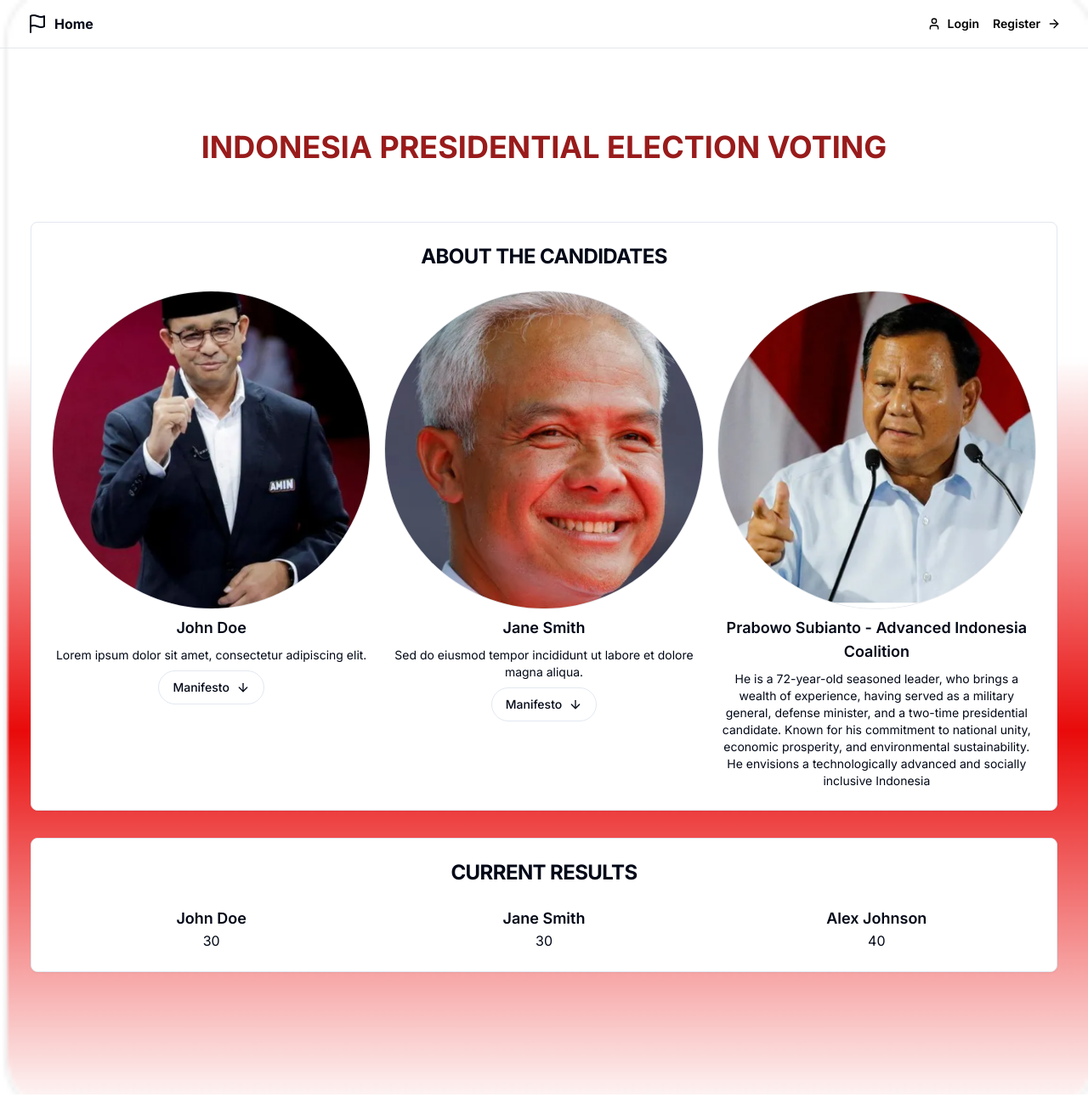
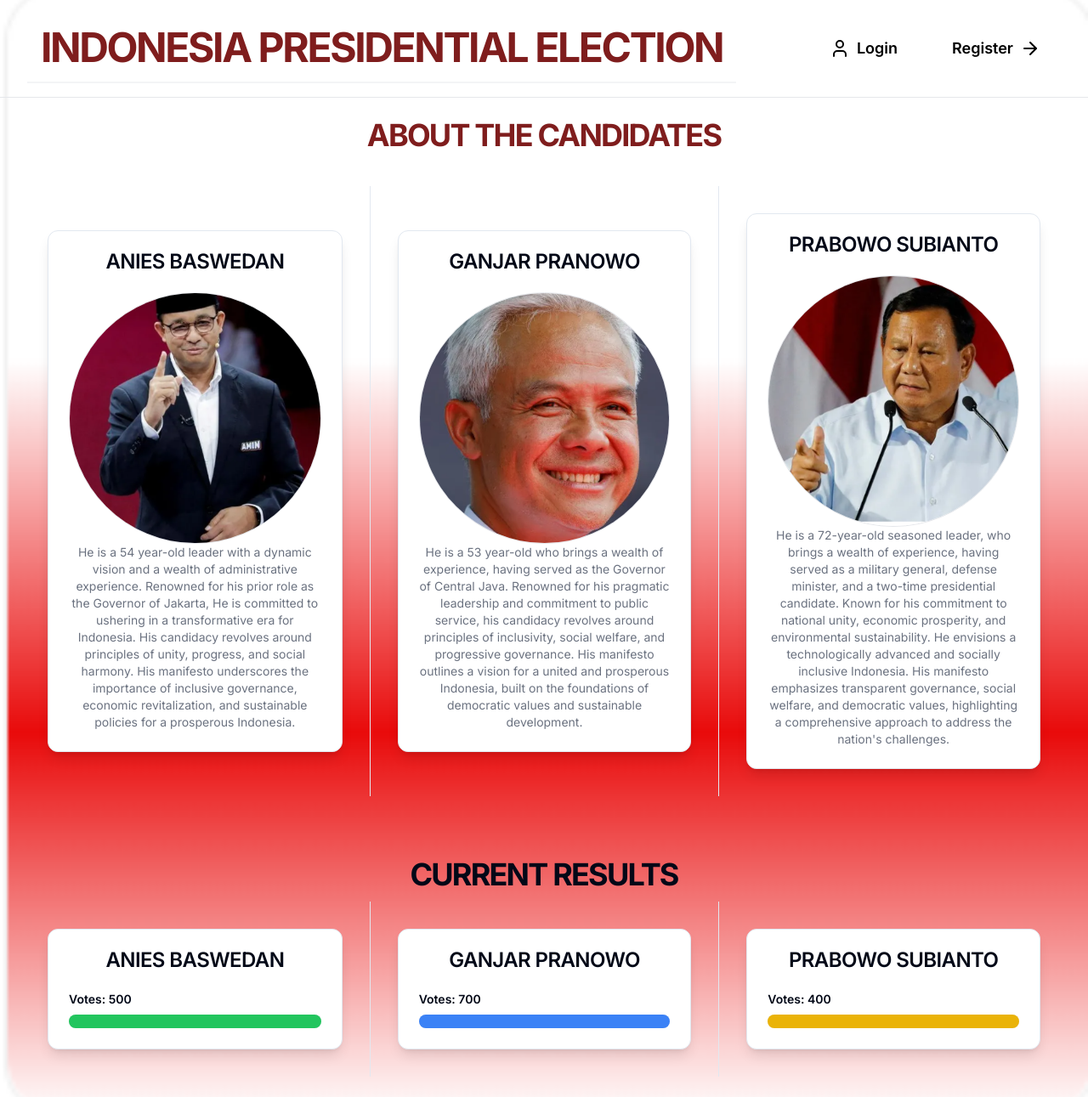
Before and after one commit to CCmt22/election-app, a Next.js app: page / in a window 1280 px wide. Shown: the whole page at 85% size. Built offline with nearby package versions, Linux system fonts and the light colour scheme.

Commit message:
Home page design complete

```diff
--- a/app/page.tsx
+++ b/app/page.tsx
@@ -1,16 +1,6 @@
-/**
- * v0 by Vercel.
- * @see https://v0.dev/t/LAihDaAfvwH
- * Documentation: https://v0.dev/docs#integrating-generated-code-into-your-nextjs-app
- */
 import Link from "next/link";
 import { CardTitle, CardHeader, CardContent, Card } from "@/components/ui/card";
 import { Button } from "@/components/ui/button";
-import {
-  DropdownMenuTrigger,
-  DropdownMenuContent,
-  DropdownMenu,
-} from "@/components/ui/dropdown-menu";
 
 export default function Component() {
   return (
@@ -21,48 +11,47 @@
       }}
     >
       <header className="flex items-center justify-between w-full px-4 py-2 border-b border-gray-200 sm:py-4 sm:px-6 lg:py-4 lg:px-8 dark:border-gray-800">
-        <div className="flex items-center gap-4">
-          <Link className="flex items-center gap-2 font-bold" href="#">
-            <FlagIcon className="h-6 w-6" />
-            Home
-          </Link>
+        <div className="flex items-center justify-between p-4 border-b-2 border-gray-100 border-gray-100 dark:border-gray-800">
+          <div className="space-y-1 text-center">
+            <h2 className="text-3xl font-bold tracking-tighter sm:text-4xl md:text-5xl text-red-900">
+              INDONESIA PRESIDENTIAL ELECTION
+            </h2>
+          </div>
         </div>
 
         <div className="flex items-center gap-4">
           <Link
-            className="inline-flex items-center gap-2 text-sm font-semibold bg-white text-black hover:bg-gray-200 dark:hover:bg-gray-800"
+            className="inline-flex items-center gap-2 text-lg font-semibold bg-white text-black hover:bg-gray-200 dark:hover:bg-gray-800 rounded-full px-6 py-2"
             href="/login"
           >
-            <UserIcon className="w-4 h-4" />
+            <UserIcon className="w-6 h-6" />
             Login
           </Link>
           <Link
-            className="inline-flex items-center gap-2 text-sm font-semibold bg-white text-black hover:bg-gray-200 dark:hover:bg-gray-800"
+            className="inline-flex items-center gap-2 text-lg font-semibold bg-white text-black hover:bg-gray-200 dark:hover:bg-gray-800 rounded-full px-6 py-2"
             href="/register"
           >
             Register
-            <ArrowRightIcon className="w-4 h-4" />
+            <ArrowRightIcon className="w-6 h-6" />
           </Link>
         </div>
       </header>
-      <main className="flex-1 py-6 lg:py-12 xl:py-24">
-        <div className="container grid items-center justify-center gap-2 px-2 text-center md:px-3 lg:gap-5">
+      <div className="flex-1 py-6">
+        <div className="container grid items-center gap-4 px-4 text-center md:px-6 lg:gap-10">
           <div className="space-y-3">
-            <h1 className="text-4xl font-bold text-red-800">
-              INDONESIA PRESIDENTIAL ELECTION VOTING
+            <h1 className="text-2xl font-bold tracking-tighter uppercase md:text-4xl lg:text-2xl xl:text-4xl text-red-900">
+              About the Candidates
             </h1>
           </div>
-          <div className="container mx-auto my-6 px-4 md:my-12 md:px-6">
-            <div className="grid gap-4 md:gap-6 lg:gap-8">
-              <Card>
+          <div className="mx-auto grid grid-cols-3 items-stretch justify-center divide-x md:grid-cols-3">
+            {/* Candidate 1 */}
+            <div className="mx-auto flex flex-col w-full items-center justify-center p-4 sm:p-8">
+              <Card className="w-full max-w-md rounded-xl overflow-hidden shadow-lg bg-white dark:bg-gray-800 hover:bg-gray-200 transition duration-300">
                 <CardHeader>
-                  <CardTitle className="text-2xl font-bold uppercase text-center">
-                    About the Candidates
-                  </CardTitle>
+                  <CardTitle>ANIES BASWEDAN</CardTitle>
                 </CardHeader>
                 <CardContent>
-                  <div className="grid gap-4 md:grid-cols-3">
-                    <div className="flex flex-col items-center gap-2">
+                  {/* Candidate 1 details */}
                   <img
                     alt="User"
                     className="rounded-full object-cover border border-gray-200"
@@ -74,27 +63,30 @@
                     }}
                     width="480"
                   />
-                      <h3 className="font-semibold text-lg">John Doe</h3>
-                      <p className="text-sm text-center">
-                        Lorem ipsum dolor sit amet, consectetur adipiscing elit.
+
+                  <p className="text-sm text-gray-500 dark:text-gray-400">
+                    He is a 54 year-old leader with a dynamic vision and a
+                    wealth of administrative experience. Renowned for his prior
+                    role as the Governor of Jakarta, He is committed to ushering
+                    in a transformative era for Indonesia. His candidacy
+                    revolves around principles of unity, progress, and social
+                    harmony. His manifesto underscores the importance of
+                    inclusive governance, economic revitalization, and
+                    sustainable policies for a prosperous Indonesia.
                   </p>
-                      <DropdownMenu>
-                        <DropdownMenuTrigger asChild>
-                          <Button className="rounded-full" variant="outline">
-                            Manifesto
-                            <ArrowDownIcon className="w-4 h-4 ml-2" />
-                          </Button>
-                        </DropdownMenuTrigger>
-                        <DropdownMenuContent>
-                          <ul className="text-sm text-left">
-                            <li>Bullet point 1</li>
-                            <li>Bullet point 2</li>
-                            <li>Bullet point 3</li>
-                          </ul>
-                        </DropdownMenuContent>
-                      </DropdownMenu>
+                </CardContent>
+              </Card>
             </div>
-                    <div className="flex flex-col items-center gap-2">
+
+            {/* Candidate 2 */}
+            <div className="mx-auto flex flex-col w-full items-center justify-center p-4 sm:p-8">
+              <Card className="w-full max-w-md rounded-xl overflow-hidden shadow-lg bg-white dark:bg-gray-800 hover:bg-gray-200 transition duration-300">
+                <CardHeader>
+                  <CardTitle>GANJAR PRANOWO</CardTitle>
+                </CardHeader>
+                <CardContent>
+                  {/* Candidate 2 details */}
+
                   <img
                     alt="User"
                     className="rounded-full object-cover border border-gray-200"
@@ -106,28 +98,28 @@
                     }}
                     width="480"
                   />
-                      <h3 className="font-semibold text-lg">Jane Smith</h3>
-                      <p className="text-sm text-center">
-                        Sed do eiusmod tempor incididunt ut labore et dolore
-                        magna aliqua.
+
+                  <p className="text-sm text-gray-500 dark:text-gray-400">
+                    He is a 53 year-old who brings a wealth of experience,
+                    having served as the Governor of Central Java. Renowned for
+                    his pragmatic leadership and commitment to public service,
+                    his candidacy revolves around principles of inclusivity,
+                    social welfare, and progressive governance. His manifesto
+                    outlines a vision for a united and prosperous Indonesia,
+                    built on the foundations of democratic values and
+                    sustainable development.
                   </p>
-                      <DropdownMenu>
-                        <DropdownMenuTrigger asChild>
-                          <Button className="rounded-full" variant="outline">
-                            Manifesto
-                            <ArrowDownIcon className="w-4 h-4 ml-2" />
-                          </Button>
-                        </DropdownMenuTrigger>
-                        <DropdownMenuContent>
-                          <ul className="text-sm text-left">
-                            <li>Bullet point 1</li>
-                            <li>Bullet point 2</li>
-                            <li>Bullet point 3</li>
-                          </ul>
-                        </DropdownMenuContent>
-                      </DropdownMenu>
+                </CardContent>
+              </Card>
             </div>
-                    <div className="flex flex-col items-center gap-2">
+
+            {/* Candidate 3 */}
+            <div className="mx-auto flex flex-col w-full items-center justify-center p-4 sm:p-8">
+              <Card className="w-full max-w-md rounded-xl overflow-hidden shadow-lg bg-white dark:bg-gray-800 hover:bg-gray-200 transition duration-300">
+                <CardHeader>
+                  <CardTitle>PRABOWO SUBIANTO</CardTitle>
+                </CardHeader>
+                <CardContent>
                   <img
                     alt="User"
                     className="rounded-full object-cover border border-gray-200"
@@ -139,73 +131,88 @@
                     }}
                     width="480"
                   />
-                      <h3 className="font-semibold text-lg">
-                        Prabowo Subianto - Advanced Indonesia Coalition
-                      </h3>
-                      <p className="text-sm text-center">
-                        He is a 72-year-old seasoned leader, who brings a wealth
-                        of experience, having served as a military general,
-                        defense minister, and a two-time presidential candidate.
-                        Known for his commitment to national unity, economic
-                        prosperity, and environmental sustainability. He
-                        envisions a technologically advanced and socially
-                        inclusive Indonesia
+
+                  <p className="text-sm text-gray-500 dark:text-gray-400">
+                    He is a 72-year-old seasoned leader, who brings a wealth of
+                    experience, having served as a military general, defense
+                    minister, and a two-time presidential candidate. Known for
+                    his commitment to national unity, economic prosperity, and
+                    environmental sustainability. He envisions a technologically
+                    advanced and socially inclusive Indonesia. His manifesto
+                    emphasizes transparent governance, social welfare, and
+                    democratic values, highlighting a comprehensive approach to
+                    address the nation's challenges.
                   </p>
+                </CardContent>
+              </Card>
             </div>
+          </div>
+
+          {/* Current Votes Section */}
+          <div className="mt-8 space-y-3">
+            <h1 className="text-2xl font-bold tracking-tighter uppercase md:text-4xl lg:text-2xl xl:text-4xl dark:text-gray-400">
+              Current Results
+            </h1>
+
+            <div className="mx-auto grid grid-cols-3 items-stretch justify-center divide-x md:grid-cols-3">
+              {/* Current Votes for Candidate 1 */}
+              <div className="mx-auto flex flex-col w-full items-center justify-center p-4 sm:p-8">
+                <Card className="w-full max-w-md rounded-xl overflow-hidden shadow-lg bg-white dark:bg-gray-800 hover:bg-gray-200 transition duration-300">
+                  <CardHeader>
+                    <CardTitle>ANIES BASWEDAN</CardTitle>
+                  </CardHeader>
+                  <CardContent>
+                    <div className="flex items-center justify-between">
+                      <span className="text-sm font-semibold">Votes: 500</span>
+                    </div>
+                    <div className="h-4 bg-gray-200 dark:bg-gray-800 rounded-full mt-2">
+                      <div
+                        className="h-full bg-green-500 dark:bg-green
+                        rounded-full"
+                      />
                     </div>
                   </CardContent>
                 </Card>
-              <Card>
+              </div>
+
+              {/* Current Votes for Candidate 2 */}
+              <div className="mx-auto flex flex-col w-full items-center justify-center p-4 sm:p-8">
+                <Card className="w-full max-w-md rounded-xl overflow-hidden shadow-lg bg-white dark:bg-gray-800 hover:bg-gray-200 transition duration-300">
                   <CardHeader>
-                  <CardTitle className="text-2xl font-bold uppercase text-center">
-                    Current Results
-                  </CardTitle>
+                    <CardTitle>GANJAR PRANOWO</CardTitle>
                   </CardHeader>
                   <CardContent>
-                  <div className="grid grid-cols-3 gap-4">
-                    <div className="flex flex-col items-center">
-                      <h3 className="font-semibold text-lg">John Doe</h3>
-                      <div />
-                      <p>30</p>
+                    <div className="flex items-center justify-between">
+                      <span className="text-sm font-semibold">Votes: 700</span>
                     </div>
-                    <div className="flex flex-col items-center">
-                      <h3 className="font-semibold text-lg">Jane Smith</h3>
-                      <div />
-                      <p>30</p>
+                    <div className="h-4 bg-gray-200 dark:bg-gray-800 rounded-full mt-2">
+                      <div className="h-full bg-blue-500 dark:bg-blue-400 rounded-full" />
                     </div>
-                    <div className="flex flex-col items-center">
-                      <h3 className="font-semibold text-lg">Alex Johnson</h3>
-                      <div />
-                      <p>40</p>
+                  </CardContent>
+                </Card>
               </div>
+
+              {/* Current Votes for Candidate 3 */}
+              <div className="mx-auto flex flex-col w-full items-center justify-center p-4 sm:p-8">
+                <Card className="w-full max-w-md rounded-xl overflow-hidden shadow-lg bg-white dark:bg-gray-800 hover:bg-gray-200 transition duration-300">
+                  <CardHeader>
+                    <CardTitle>PRABOWO SUBIANTO</CardTitle>
+                  </CardHeader>
+                  <CardContent>
+                    <div className="flex items-center justify-between">
+                      <span className="text-sm font-semibold">Votes: 400</span>
+                    </div>
+                    <div className="h-4 bg-gray-200 dark:bg-gray-800 rounded-full mt-2">
+                      <div className="h-full bg-yellow-500 dark:bg-yellow-400 rounded-full" />
                     </div>
                   </CardContent>
                 </Card>
               </div>
             </div>
           </div>
-      </main>
         </div>
-  );
-}
-
-function ArrowDownIcon(props) {
-  return (
-    <svg
-      {...props}
-      xmlns="http://www.w3.org/2000/svg"
-      width="24"
-      height="24"
-      viewBox="0 0 24 24"
-      fill="none"
-      stroke="currentColor"
-      strokeWidth="2"
-      strokeLinecap="round"
-      strokeLinejoin="round"
-    >
-      <path d="M12 5v14" />
-      <path d="m19 12-7 7-7-7" />
-    </svg>
+      </div>
+    </div>
   );
 }
 
```
Lines whose indentation alone changed are shown as unchanged.
